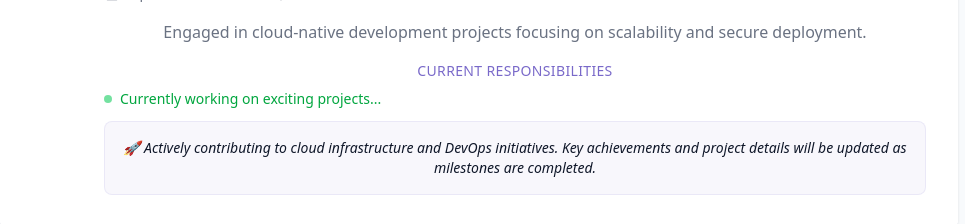
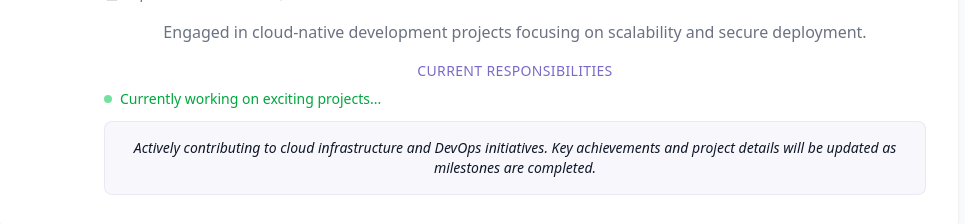
Before and after one commit to MrSahalImran/portfolio, a React (Vite) app: page / in a window 1280 px wide. Shown: the part 1880-2104 px from the top of the page, without its empty margins (161-1126 px from the left). Built offline with nearby package versions, Linux system fonts and the light colour scheme.

Commit message:
Minor fixes in work section

```diff
--- a/src/components/WorkExperienceSection.jsx
+++ b/src/components/WorkExperienceSection.jsx
@@ -143,7 +143,7 @@ const WorkExperienceSection = () => {
                         </div>
                         <div className="bg-primary/5 border border-primary/10 rounded-lg p-4 mt-3">
                           <p className="text-sm text-muted-foreground italic">
-                            🚀 Actively contributing to cloud infrastructure and
+                            Actively contributing to cloud infrastructure and
                             DevOps initiatives. Key achievements and project
                             details will be updated as milestones are completed.
                           </p>
```
